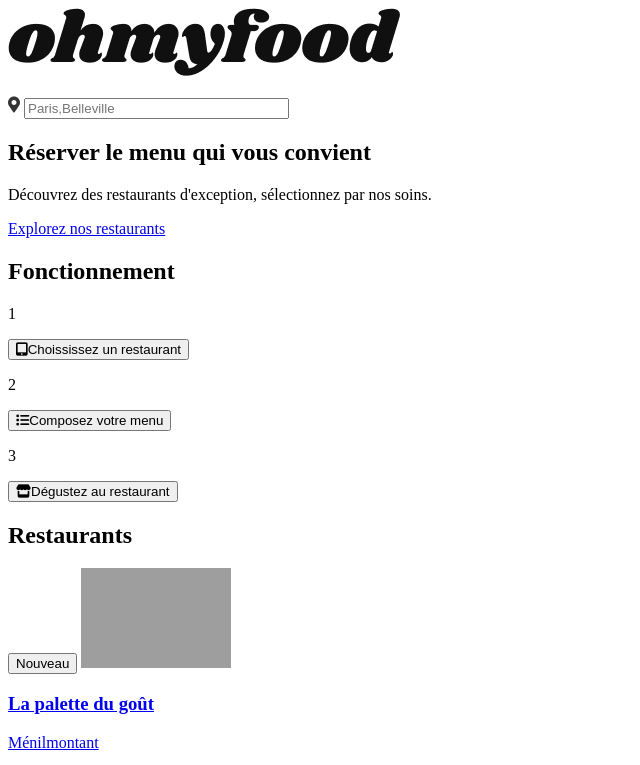
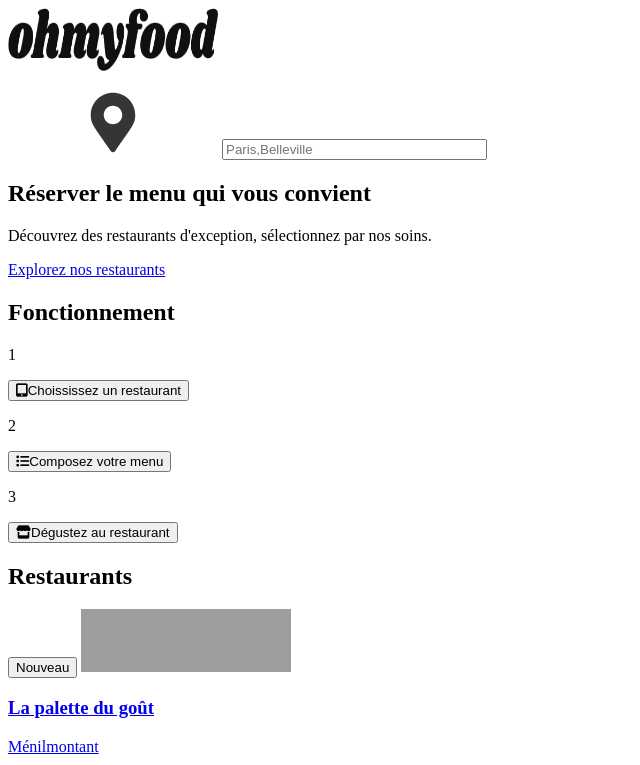
Before and after one commit to ELODIE-74/ohmyfood, a plain HTML site: page index.html in a window 1280 px wide. Shown: the top 765 px of the page, without its empty margins (0-640 px from the left). Drawn offline with Linux system fonts and the light colour scheme; grey boxes are pictures that could not be loaded; a web font is replaced by a local one.

Commit message:
logo ohmyfood dimension

```diff
--- a/CSS/style.css
+++ b/CSS/style.css
@@ -1,3 +1,7 @@
 body{
     background-color: white;
 }
+img {
+    width: 210px;
+    height: 63px;
+  }
--- a/SASS/header.scss
+++ b/SASS/header.scss
@@ -0,0 +1,4 @@
+img {
+        width : 375px;
+        height: 63px;
+    }
```
Also changed, not shown: SASS/header.css (added), 1 other file.
